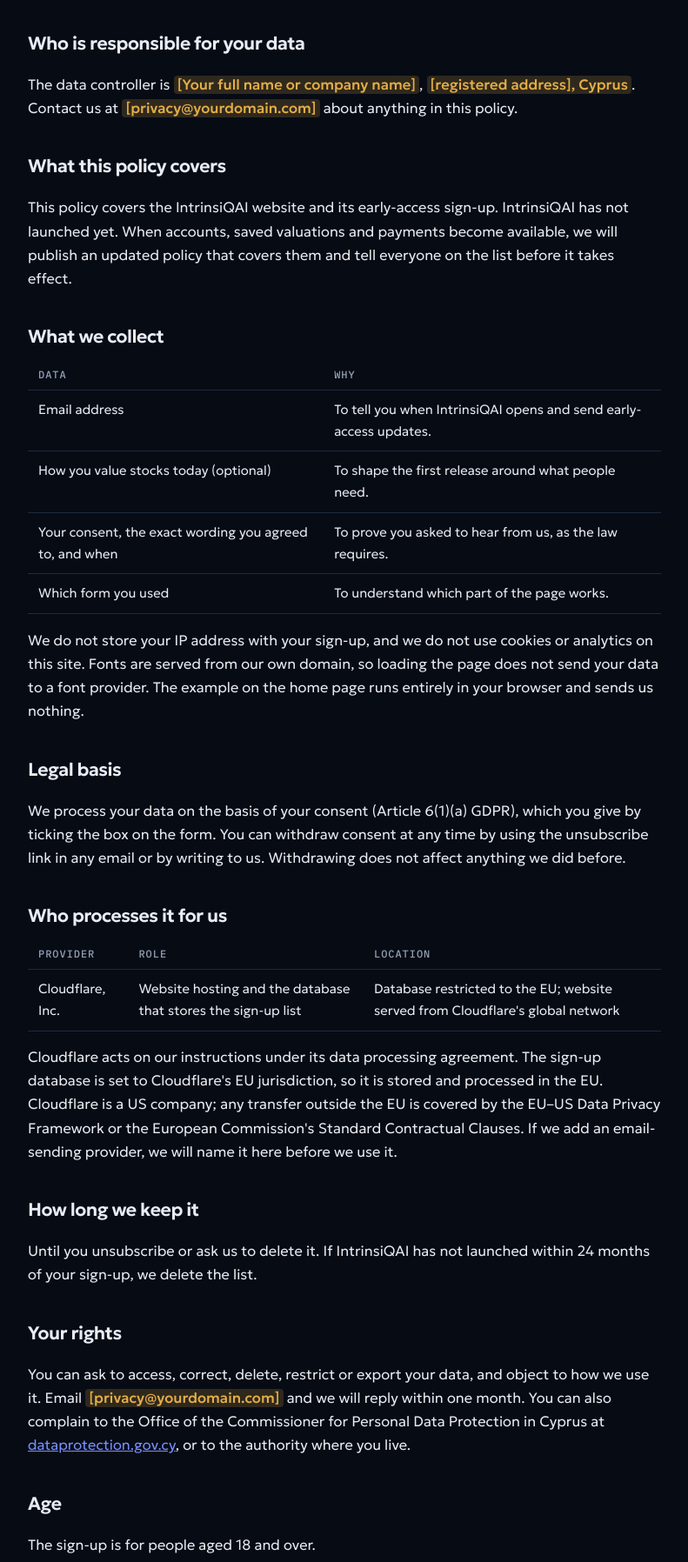
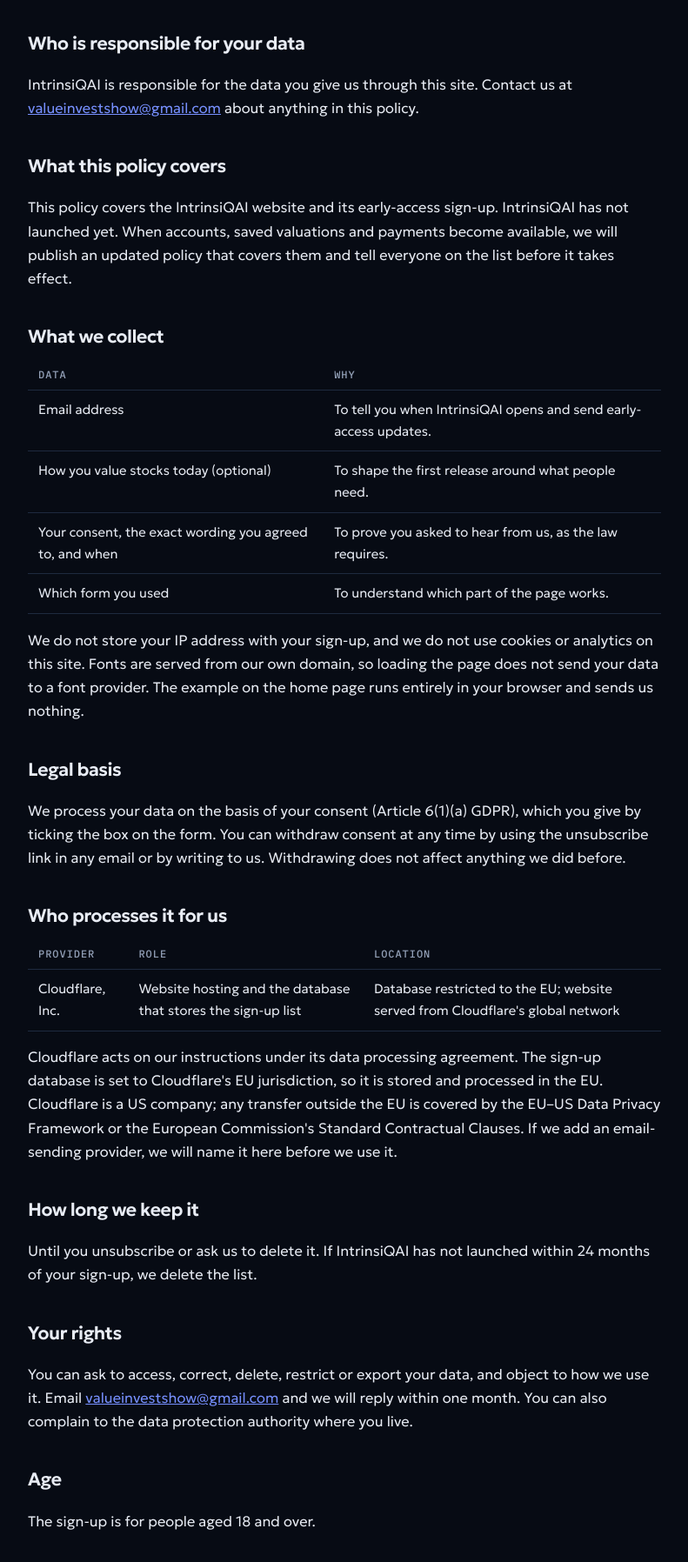
Before and after one commit to valueinvestshow-arch/intrinsiqai, a plain HTML site: page site/privacy.html in a window 1280 px wide. Shown: the part 424-2220 px from the top of the page at 87% size, without its empty margins (244-1035 px from the left). Drawn offline with Linux system fonts and the light colour scheme.

Commit message:
Privacy policy: contact email, no company or country details yet
Co-Authored-By: Claude Fable 5.2 <noreply@anthropic.com>
Claude-Session: https://claude.ai/code/session_016nV9kQ3bLeGjyuhQ7pYpJr

```diff
--- a/site/privacy.html
+++ b/site/privacy.html
@@ -67,7 +67,7 @@ footer { border-top: 1px solid var(--line); padding-block: 24px 40px; color: var
   </div>
 
   <h2>Who is responsible for your data</h2>
-  <p>The data controller is <span class="fill">[Your full name or company name]</span>, <span class="fill">[registered address], Cyprus</span>. Contact us at <span class="fill">[privacy@yourdomain.com]</span> about anything in this policy.</p>
+  <p>IntrinsiQAI is responsible for the data you give us through this site. Contact us at <a href="mailto:valueinvestshow@gmail.com">valueinvestshow@gmail.com</a> about anything in this policy.</p>
 
   <h2>What this policy covers</h2>
   <p>This policy covers the IntrinsiQAI website and its early-access sign-up. IntrinsiQAI has not launched yet. When accounts, saved valuations and payments become available, we will publish an updated policy that covers them and tell everyone on the list before it takes effect.</p>
@@ -104,7 +104,7 @@ footer { border-top: 1px solid var(--line); padding-block: 24px 40px; color: var
   <p>Until you unsubscribe or ask us to delete it. If IntrinsiQAI has not launched within 24 months of your sign-up, we delete the list.</p>
 
   <h2>Your rights</h2>
-  <p>You can ask to access, correct, delete, restrict or export your data, and object to how we use it. Email <span class="fill">[privacy@yourdomain.com]</span> and we will reply within one month. You can also complain to the Office of the Commissioner for Personal Data Protection in Cyprus at <a href="https://www.dataprotection.gov.cy" rel="noopener">dataprotection.gov.cy</a>, or to the authority where you live.</p>
+  <p>You can ask to access, correct, delete, restrict or export your data, and object to how we use it. Email <a href="mailto:valueinvestshow@gmail.com">valueinvestshow@gmail.com</a> and we will reply within one month. You can also complain to the data protection authority where you live.</p>
 
   <h2>Age</h2>
   <p>The sign-up is for people aged 18 and over.</p>
```
Also changed, not shown: README.md.
